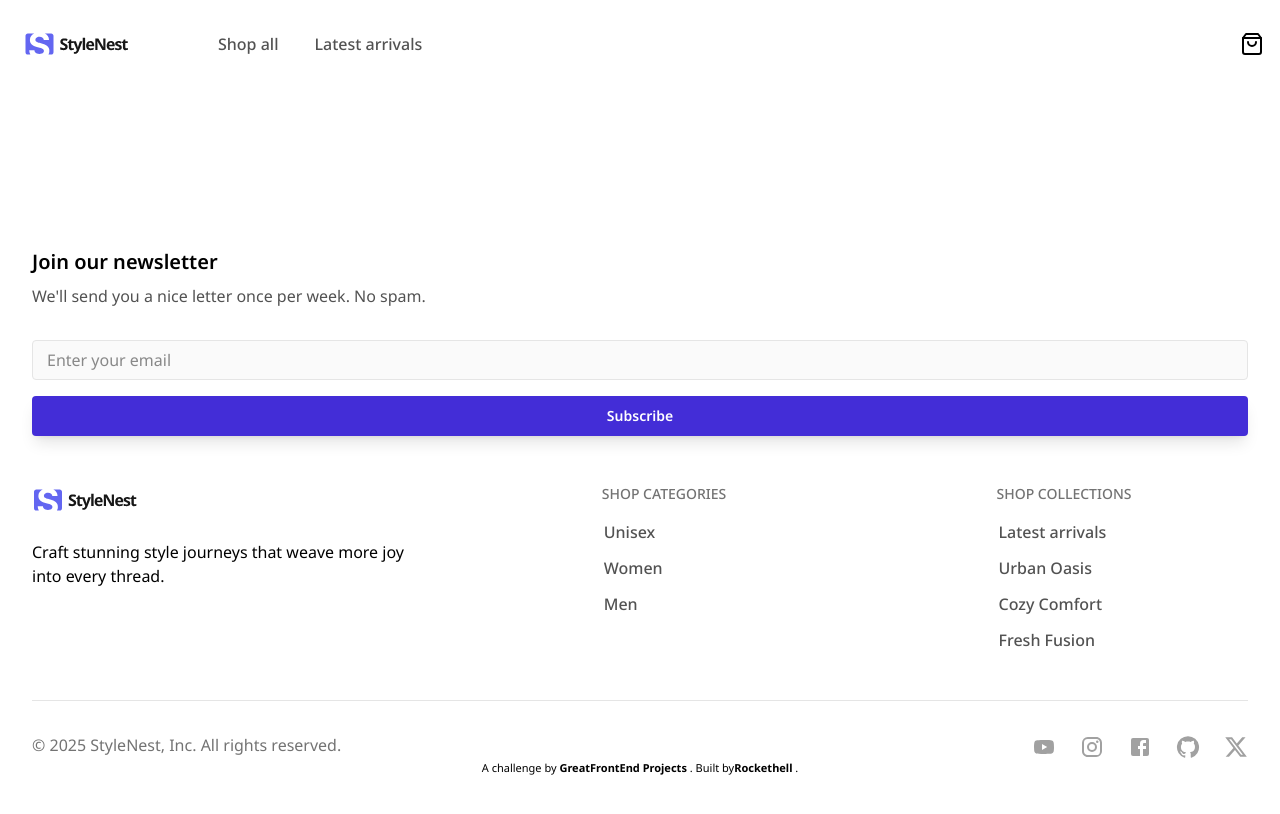
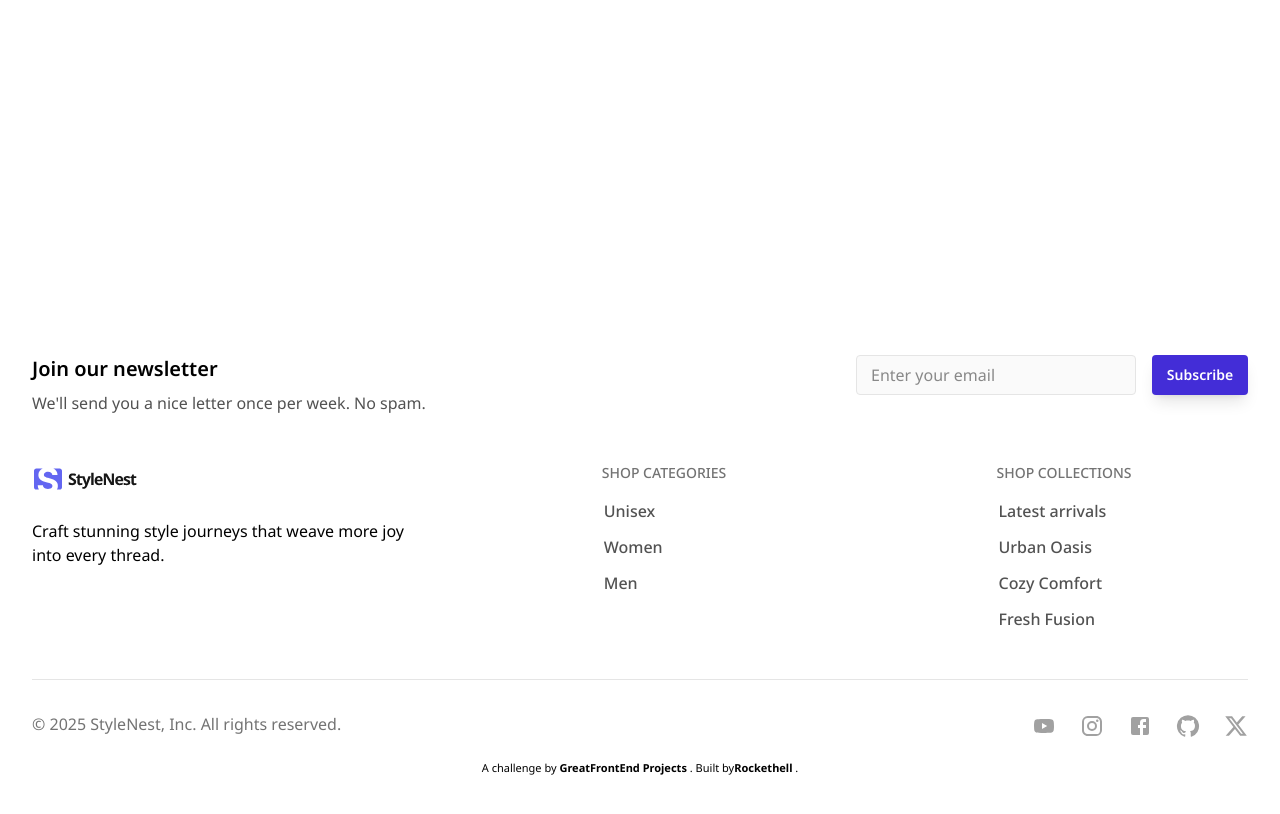
Before and after one commit to rockethelll/stylenest, a Next.js app: page / in a window 1280 px wide. Shown: the top 814 px of the page. Built offline with nearby package versions, Linux system fonts and the light colour scheme.

Commit message:
hide navbar for the challenge, add responsive to the footer form

```diff
--- a/src/app/layout.tsx
+++ b/src/app/layout.tsx
@@ -2,7 +2,7 @@ import type { Metadata } from 'next';
 import { Noto_Sans } from 'next/font/google';
 
 import Footer from '@/components/footer/footer';
-import Navbar from '@/components/navbar/navbar';
+// import Navbar from '@/components/navbar/navbar';
 import SignatureGreatfrontend from '@/components/signature-greatfrontend';
 
 import './globals.css';
@@ -27,7 +27,7 @@ export default function RootLayout({
       <body
         className={`${notoSans.className} antialiased min-h-screen bg-gradient-custom p-4 flex flex-col max-w-[1280px] mx-auto`}
       >
-        <Navbar />
+        {/* <Navbar /> */}
         {children}
         <Footer />
         <SignatureGreatfrontend />
--- a/src/components/footer/footer-form.tsx
+++ b/src/components/footer/footer-form.tsx
@@ -52,13 +52,14 @@ const FooterForm = () => {
     <>
       <Toast status={status} />
       <form
-        className="flex flex-col w-full gap-4"
+        className="flex flex-col w-full gap-4 sm:flex-row lg:justify-end"
         aria-label="Newsletter subscription form"
         onSubmit={handleSubmit(onSubmit)}
       >
         <label htmlFor="email" id="email" className="sr-only">
           Email address
         </label>
+        <div className="flex flex-col sm:flex-1 lg:max-w-[280px]">
           <input
             type="email"
             id="email"
@@ -79,11 +80,14 @@ const FooterForm = () => {
             {...register('email')}
           />
           {errors.email && (
-          <div className="text-sm text-red-600">{errors.email.message}</div>
+            <div className="mt-1 text-sm text-red-600">
+              {errors.email.message}
+            </div>
           )}
+        </div>
         <button
           type="submit"
-          className="flex items-center justify-center h-10 text-white bg-indigo-700 rounded shadow-lg text-sm font-semibold hover:bg-indigo-800 focus:outline-none focus-visible:ring-4 focus-visible:ring-indigo-600/[.12] transition-colors cursor-pointer disabled:cursor-not-allowed disabled:bg-neutral-100 disabled:text-neutral-400"
+          className="flex items-center justify-center h-10 text-white bg-indigo-700 rounded shadow-lg text-sm font-semibold hover:bg-indigo-800 focus:outline-none focus-visible:ring-4 focus-visible:ring-indigo-600/[.12] transition-colors cursor-pointer disabled:cursor-not-allowed disabled:bg-neutral-100 disabled:text-neutral-400 md:w-24 sm:px-3.5"
           aria-label="Subscribe to newsletter"
           disabled={isSubmitting}
         >
--- a/src/components/footer/footer-socials.tsx
+++ b/src/components/footer/footer-socials.tsx
@@ -6,7 +6,7 @@ import { ClientIcon } from './footer-icons';
 
 export const FooterSocials = () => {
   return (
-    <div className="grid grid-cols-1 md:grid-cols-2 lg:grid-cols-[1fr_auto] gap-4 pt-8 border-t border-neutral-200">
+    <div className="grid grid-cols-1 sm:grid-cols-2 md:grid-cols-[1fr_auto] gap-4 pt-8 border-t border-neutral-200">
       <span className="text-neutral-500">
         &copy; {new Date().getFullYear()} StyleNest, Inc. All rights reserved.
       </span>
--- a/src/components/footer/footer.tsx
+++ b/src/components/footer/footer.tsx
@@ -10,8 +10,8 @@ import { FooterSocials } from './footer-socials';
 const Footer = () => {
   return (
     <footer className="grid gap-12 px-4 py-12 mt-auto bg-white">
-      <div className="flex flex-col gap-8">
-        <div className="flex flex-col gap-2">
+      <div className="flex flex-col gap-8 lg:flex-row lg:justify-between">
+        <div className="flex flex-col gap-2 lg:w-full">
           <h2 className="text-xl font-semibold">Join our newsletter</h2>
           <p className="text-neutral-600">
             We&apos;ll send you a nice letter once per week. No spam.
@@ -20,7 +20,7 @@ const Footer = () => {
         <FooterForm />
       </div>
 
-      <div className="grid gap-12 lg:gap-16 lg:grid-cols-[1fr_2fr] md:gap-12">
+      <div className="grid gap-12 lg:gap-16 md:grid-cols-[1fr_2fr] md:gap-12">
         <div className="grid grid-cols-1 gap-6 md:grid-cols-2 lg:grid-cols-1 lg:col-span-1">
           <div className="flex flex-col items-start gap-6">
             <Image
@@ -36,7 +36,7 @@ const Footer = () => {
             </p>
           </div>
         </div>
-        <div className="grid gap-8 md:grid-cols-2 lg:justify-items-center">
+        <div className="grid gap-8 sm:grid-cols-2 md:justify-items-center">
           <FooterLinks label="Shop categories" links={shopCategoriesLinks} />
           <FooterLinks label="Shop collections" links={shopCollectionsLinks} />
         </div>
--- a/src/components/navbar/mobile-menu.tsx
+++ b/src/components/navbar/mobile-menu.tsx
@@ -36,7 +36,7 @@ const MobileMenuNav = ({ links }: MobileMenuNavProps) => {
   const menuContent = (
     <nav
       className={clsx(
-        'fixed inset-0 z-[1030] max-w-[400px] bg-white px-4 py-6 lg:hidden shadow-lg',
+        'fixed inset-0 z-[1030] max-w-[400px] bg-white px-4 py-6 lg:hidden shadow-2xl',
         'flex flex-col',
         isClosing ? 'animate-navbar-menu-close' : 'animate-navbar-menu',
       )}
--- a/src/components/navbar/navbar.tsx
+++ b/src/components/navbar/navbar.tsx
@@ -19,7 +19,7 @@ const links = [
 
 const Navbar = () => {
   return (
-    <header className="z-sticky sticky top-0 h-[68px] py-3 lg:h-auto xl:px-0 flex items-center justify-between gap-4 lg:gap-20">
+    <header className="z-10 sticky top-0 h-[68px] py-3 lg:h-auto xl:px-0 flex items-center justify-between gap-4 lg:gap-20 bg-white/80 backdrop-blur-sm">
       <div className="w-[163]">
         <Image
           src={logo}
--- a/src/components/toast/toast.tsx
+++ b/src/components/toast/toast.tsx
@@ -31,7 +31,7 @@ const Toast = ({ status }: { status: StatusProps }) => {
   }
 
   const content = (
-    <div className="fixed z-10 top-20 right-[50%] translate-x-[50%] text-sm animate-[fadeInOut_3s_ease-in-out] min-w-[360px]">
+    <div className="fixed z-10 top-6 right-[50%] translate-x-[50%] text-sm animate-[fadeInOut_3s_ease-in-out] min-w-[360px]">
       {status.error ? (
         <ErrorToast status={status} />
       ) : (
```
Lines whose indentation alone changed are shown as unchanged.
